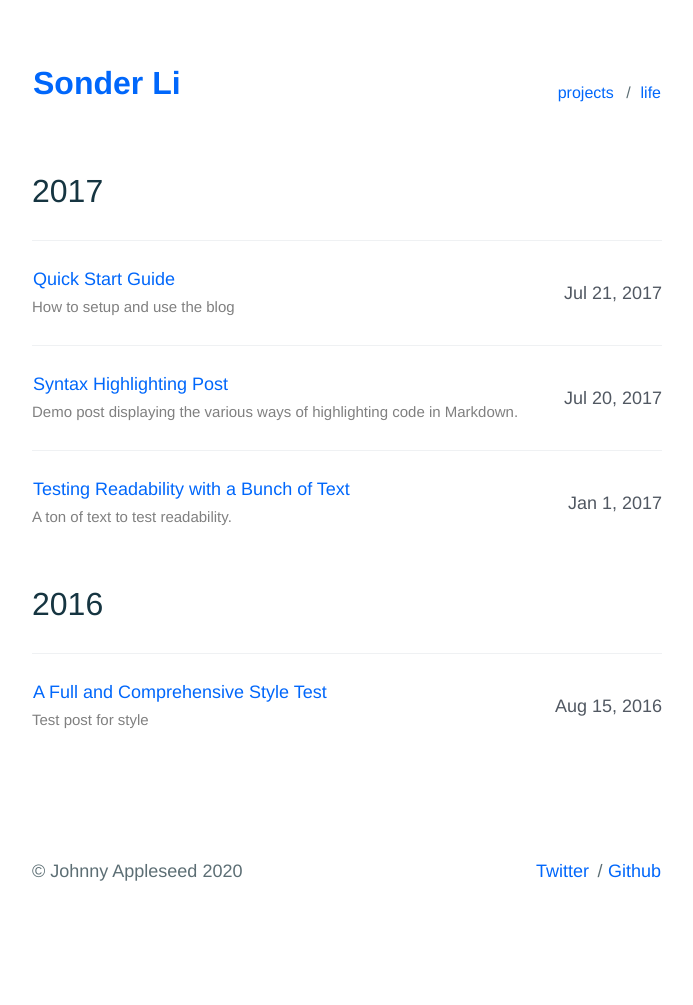
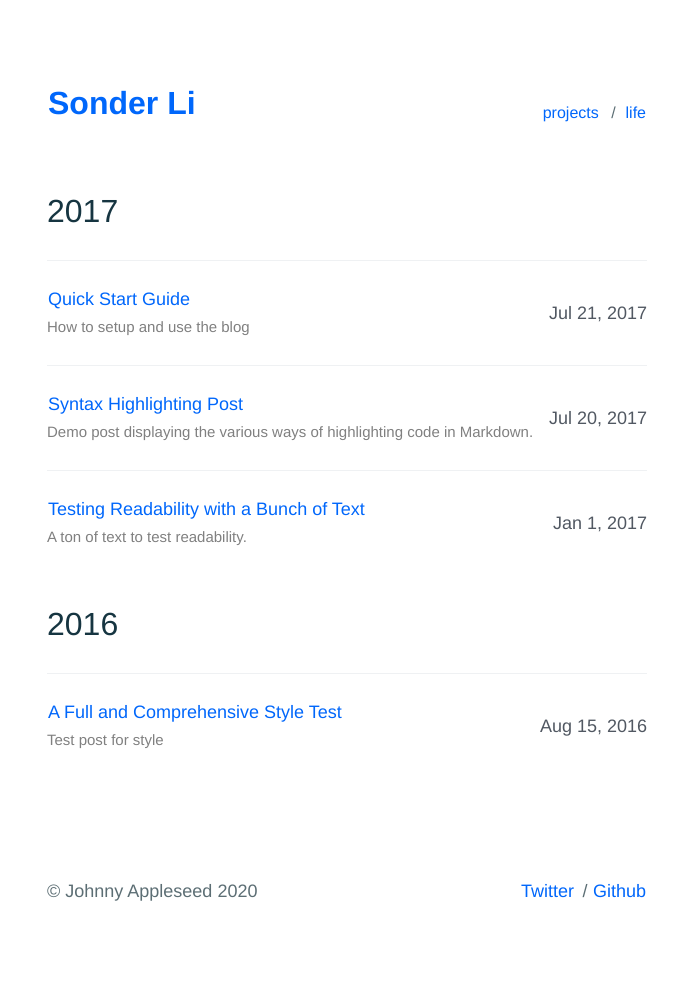
Before and after one commit to sumchuenli/sumchuenli.github.io, a Jekyll site: the page built from index.html, in a window 1280 px wide. Shown: the whole page, without its empty margins (293-986 px from the left). Built offline with Jekyll 4.4.1, drawn with Linux system fonts in a browser that asks for light colours.

Commit message:
fixing css again

```diff
--- a/_sass/utilities/_layout.scss
+++ b/_sass/utilities/_layout.scss
@@ -3,10 +3,10 @@
    ========================================================================== */
 
 .u-container {
-    max-width: 65rem; // 620px
+    max-width: 62rem; // 620px
     margin-right: auto;
     margin-left: auto;
-    padding-top: 6rem; // 100px
+    padding-top: 8rem; // 100px
     padding-right: 1rem; // 10px
     padding-left: 1rem; // 10px
 }
```
